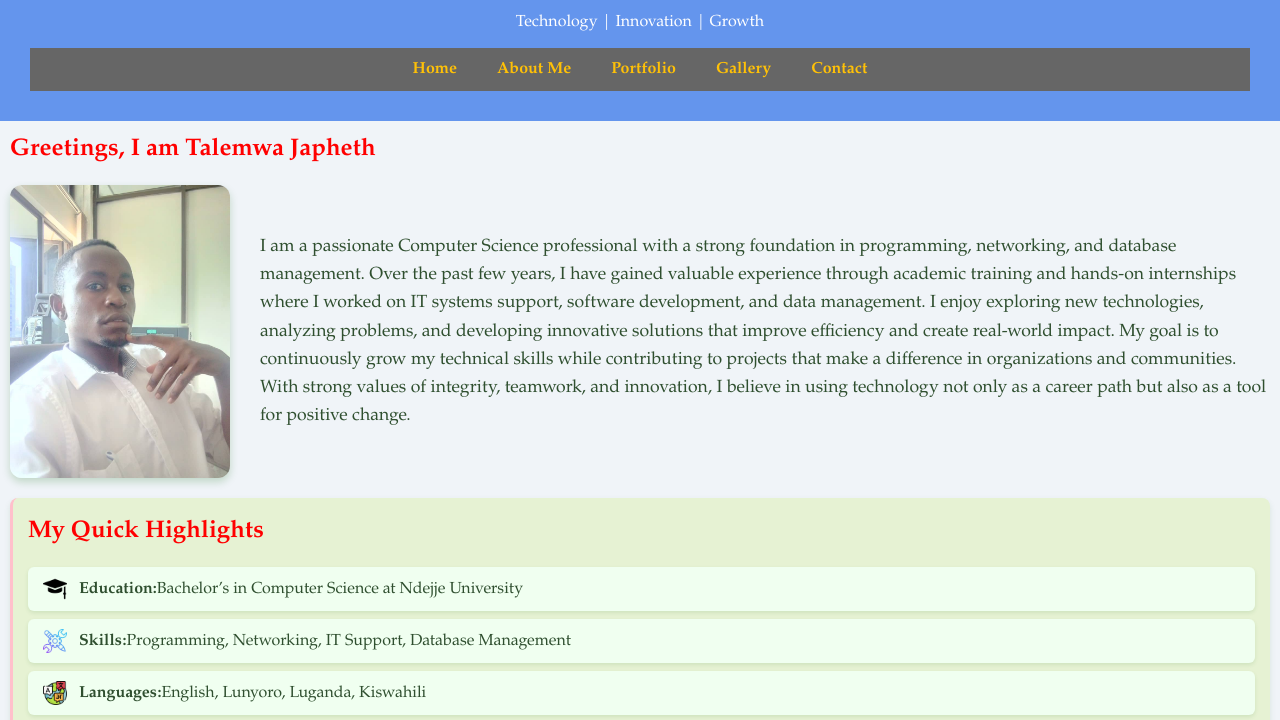
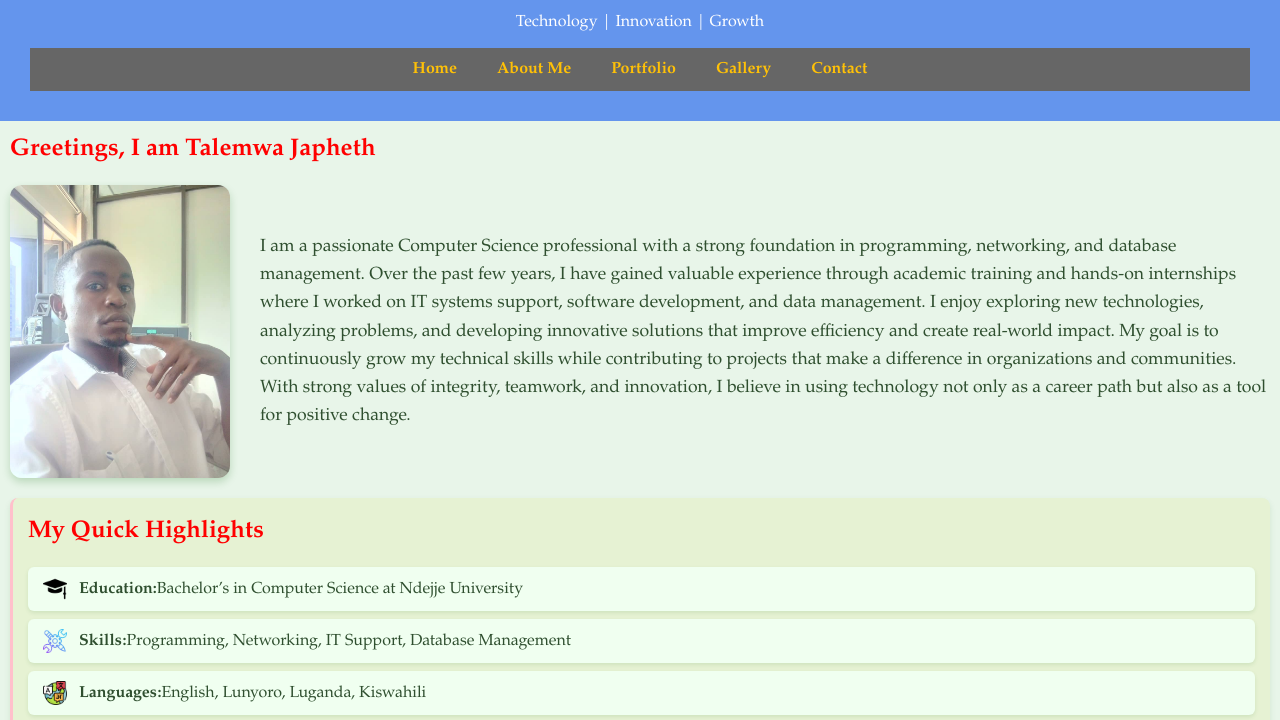
Before and after one commit to japhethtalemwa04/profile-website-Talemwa-Japheth, a plain HTML site: page index.html in a window 1280 px wide. Shown: the part 75-795 px from the top of the page. Drawn offline with Linux system fonts and the light colour scheme.

Commit message:
Update style.css

```diff
--- a/style.css
+++ b/style.css
@@ -2,7 +2,7 @@ body {
     font-family: "Garamond", serif;
     margin: 0;
     padding: 0;
-    background: #f0f4f8;
+    background: #e8f5e9;
     color: #2f4f2f;
 }
 
```
